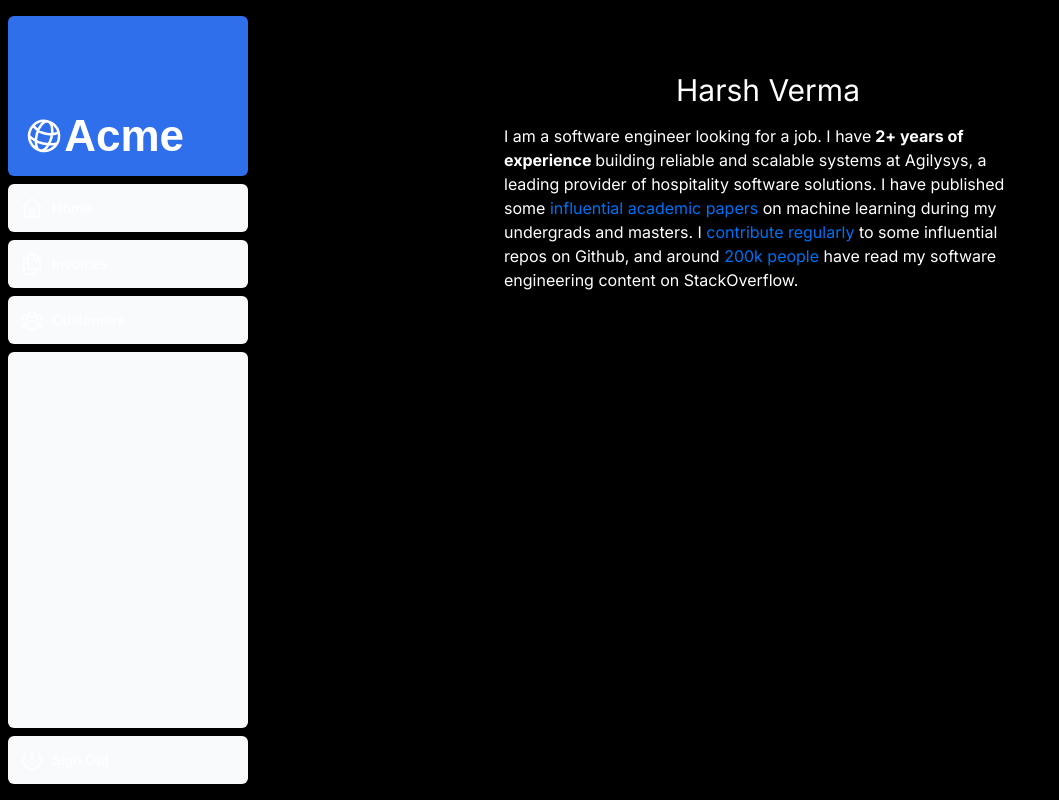
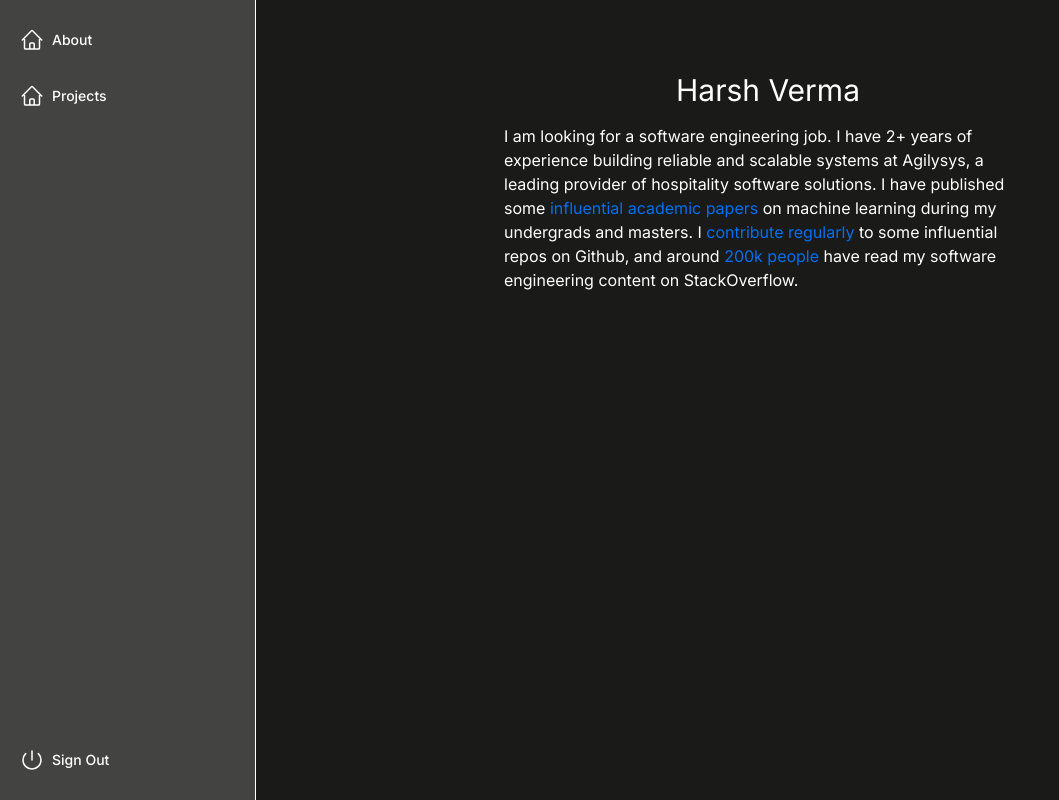
Before and after one commit to harshshredding/personal-webpage, a Next.js app: page / in a window 1280 px wide. Shown: the whole page, without its empty margins (0-1059 px from the left). Built offline with nearby package versions, Linux system fonts and the light colour scheme; a web font is replaced by a local one.

Commit message:
improve background color combinations

```diff
--- a/app/layout.tsx
+++ b/app/layout.tsx
@@ -1,6 +1,7 @@
 import '@/app/ui/global.css';
 import { inter } from '@/app/ui/fonts';
 import SideNav from '@/app/ui/dashboard/sidenav';
+import '@/app/styles.css';
 
 export default function RootLayout(
   {
@@ -13,8 +14,8 @@ export default function RootLayout(
   return (
     <html lang="en">
       <body className={`${inter.className} antialiased bg-black text-white`}>
-        <div className="flex h-screen flex-col md:flex-row md:overflow-hidden">
-          <div className="w-full flex-none md:w-64">
+        <div className="flex h-screen flex-col md:flex-row md:overflow-hidden bg-custom-grey">
+          <div className="w-full flex-none md:w-64 border-r border-white bg-custom-black">
             <SideNav />
           </div>
           <div className="flex-grow p-6 md:overflow-y-auto md:p-12">{children}</div>
--- a/app/page.tsx
+++ b/app/page.tsx
@@ -3,8 +3,8 @@ export default function Page() {
     <main className="flex min-h-screen flex-col p-6 items-center">
       <h1 className="text-3xl">Harsh Verma</h1>
       <p className='mt-4 w-3/5 mx-auto'>
-       I am a software engineer looking for a job. I have
-       <span className="font-bold"> 2+ years of experience </span> building reliable and scalable systems at Agilysys,
+       I am looking for a software engineering job. I have
+        2+ years of experience building reliable and scalable systems at Agilysys,
        a leading provider of hospitality software solutions. I have published some
        <a href="https://scholar.google.com/citations?user=nP2qnYQAAAAJ&hl=en" className="text-blue-500"> influential academic papers</a> on machine learning during my undergrads and masters.
        I <a href="https://github.com/harshshredding" className="text-blue-500"> contribute regularly</a> to some influential repos on Github, and around <a href="https://stackoverflow.com/users/3646014/harsh-verma" className="text-blue-500"> 200k people</a> have read my software engineering content on StackOverflow.
--- /dev/null
+++ b/app/styles.css
@@ -0,0 +1,9 @@
+/* styles.css */
+.bg-custom-grey {
+    background-color: #1a1a18;
+}
+
+
+.bg-custom-black {
+    background-color: #434341;
+}
--- a/app/ui/dashboard/nav-links.tsx
+++ b/app/ui/dashboard/nav-links.tsx
@@ -7,13 +7,8 @@ import {
 // Map of links to display in the side navigation.
 // Depending on the size of the application, this would be stored in a database.
 const links = [
-  { name: 'Home', href: '/dashboard', icon: HomeIcon },
-  {
-    name: 'Invoices',
-    href: '/dashboard/invoices',
-    icon: DocumentDuplicateIcon,
-  },
-  { name: 'Customers', href: '/dashboard/customers', icon: UserGroupIcon },
+  { name: 'About', href: '/about', icon: HomeIcon },
+  { name: 'Projects', href: '/projects', icon: HomeIcon },
 ];
 
 export default function NavLinks() {
@@ -25,7 +20,7 @@ export default function NavLinks() {
           <a
             key={link.name}
             href={link.href}
-            className="flex h-[48px] grow items-center justify-center gap-2 rounded-md bg-gray-50 p-3 text-sm font-medium hover:bg-sky-100 hover:text-blue-600 md:flex-none md:justify-start md:p-2 md:px-3"
+            className="flex h-[48px] grow items-center justify-center gap-2 rounded-md p-3 text-sm font-medium hover:bg-sky-100 hover:text-blue-600 md:flex-none md:justify-start md:p-2 md:px-3"
           >
             <LinkIcon className="w-6" />
             <p className="hidden md:block">{link.name}</p>
--- a/app/ui/dashboard/sidenav.tsx
+++ b/app/ui/dashboard/sidenav.tsx
@@ -6,19 +6,19 @@ import { PowerIcon } from '@heroicons/react/24/outline';
 export default function SideNav() {
   return (
     <div className="flex h-full flex-col px-3 py-4 md:px-2">
-      <Link
+      {/* <Link
         className="mb-2 flex h-20 items-end justify-start rounded-md bg-blue-600 p-4 md:h-40"
         href="/"
       >
         <div className="w-32 text-white md:w-40">
           <AcmeLogo />
         </div>
-      </Link>
+      </Link> */}
       <div className="flex grow flex-row justify-between space-x-2 md:flex-col md:space-x-0 md:space-y-2">
         <NavLinks />
-        <div className="hidden h-auto w-full grow rounded-md bg-gray-50 md:block"></div>
+        <div className="hidden h-auto w-full grow rounded-md md:block"></div>
         <form>
-          <button className="flex h-[48px] w-full grow items-center justify-center gap-2 rounded-md bg-gray-50 p-3 text-sm font-medium hover:bg-sky-100 hover:text-blue-600 md:flex-none md:justify-start md:p-2 md:px-3">
+          <button className="flex h-[48px] w-full grow items-center justify-center gap-2 rounded-md p-3 text-sm font-medium hover:bg-sky-100 hover:text-blue-600 md:flex-none md:justify-start md:p-2 md:px-3">
             <PowerIcon className="w-6" />
             <div className="hidden md:block">Sign Out</div>
           </button>
```
